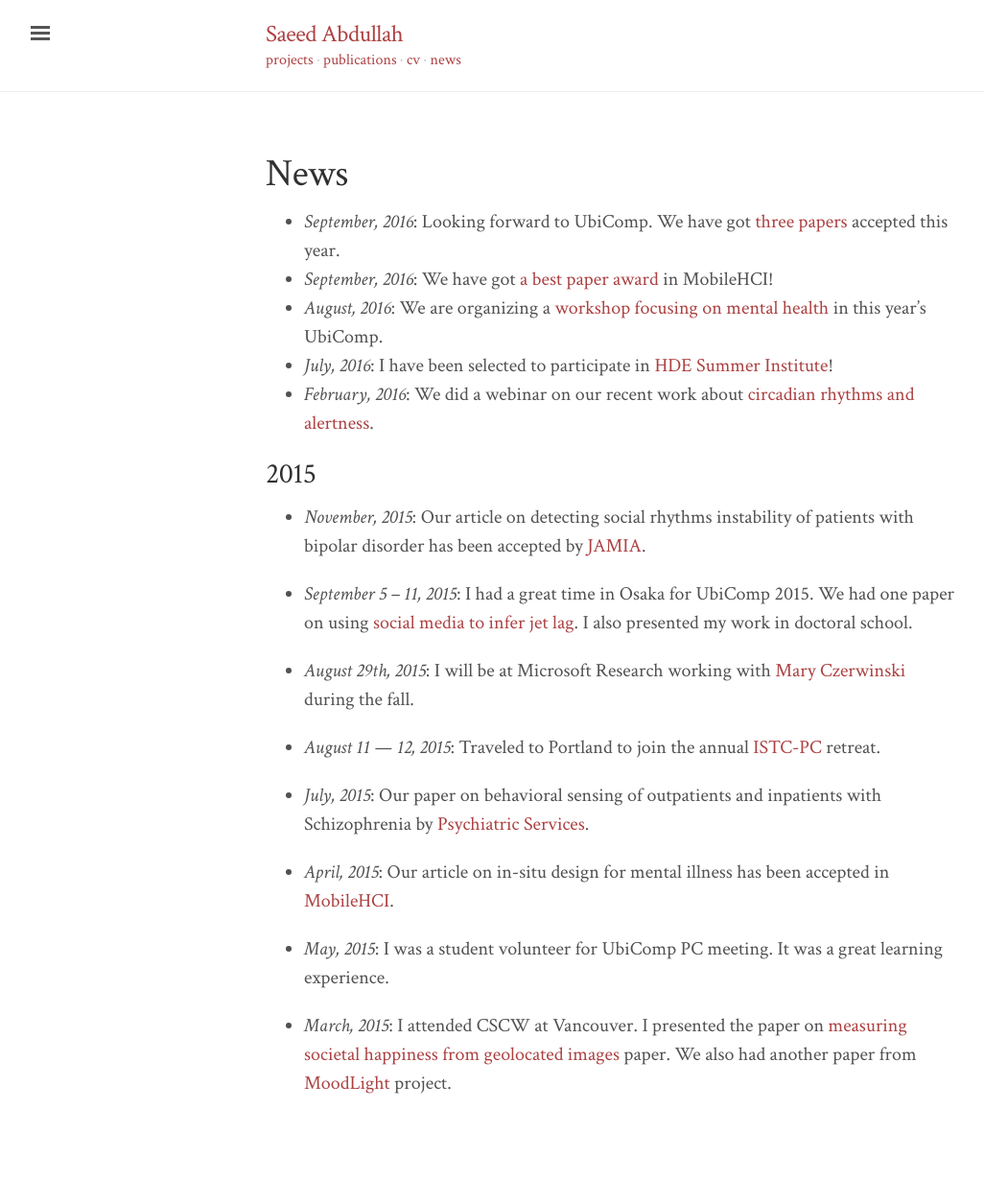
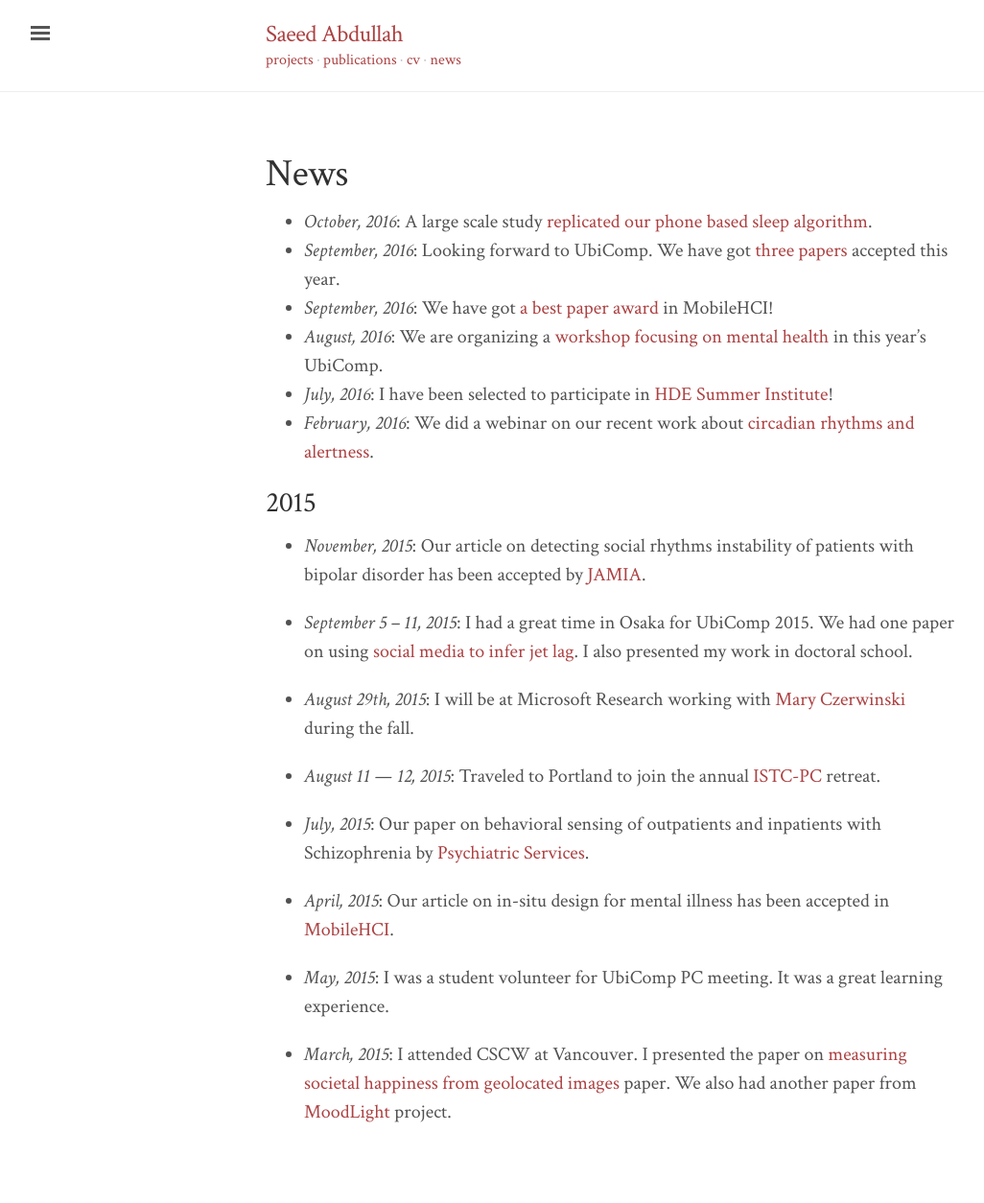
Before and after one commit to saeed-abdullah/saeed-abdullah.github.io, a Jekyll site: the page built from news.markdown, in a window 1280 px wide. Shown: the whole page at 96% size, without its empty margins (3-1029 px from the left). Built offline with Jekyll 4.4.1, drawn with Linux system fonts in a browser that asks for light colours; nearby versions of some CDN libraries; before the commit the page ends 1224 px from its top, so only the background shows below that.

Commit message:
Adds replication study to news

```diff
--- a/news.markdown
+++ b/news.markdown
@@ -2,7 +2,7 @@
 title: News
 layout: page
 ---
-
+* _October, 2016_: A large scale study [replicated our phone based sleep algorithm](blog/sleep-algorithm-replication.html).
 * _September, 2016_: Looking forward to UbiComp. We have got [three papers](publications.html) accepted this year.
 * _September, 2016_: We have got [a best paper award](https://dl.acm.org/citation.cfm?id=2935383) in MobileHCI!
 * _August, 2016_: We are organizing a [workshop focusing on mental health](https://ubicomp-mental-health.github.io/workshop-2016.html) in this year's UbiComp.
```
